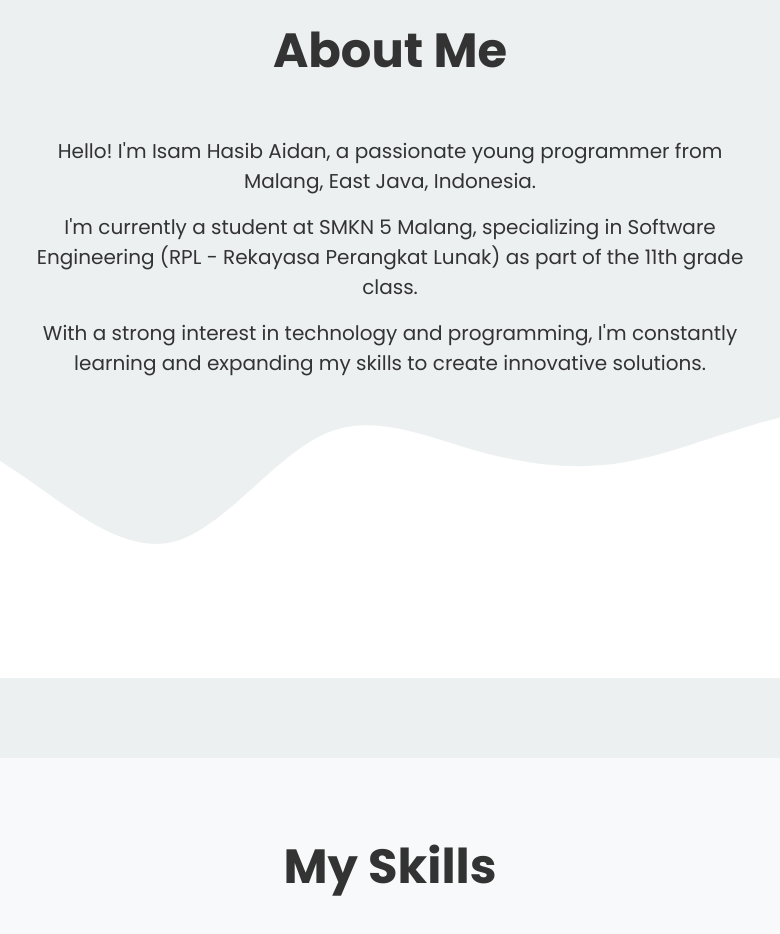
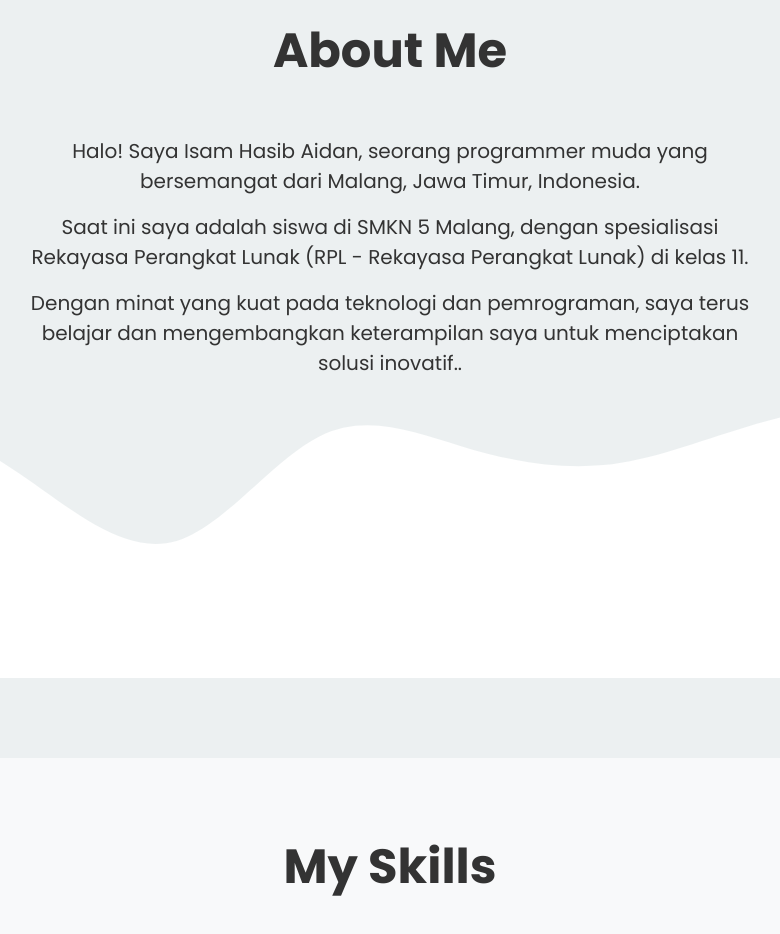
Before and after one commit to ambacong/pak-fandik.github.io, a plain HTML site: page index.html in a window 1280 px wide. Shown: the part 960-1894 px from the top of the page, without its empty margins (250-1030 px from the left). Drawn offline with nearby package versions, Linux system fonts and the light colour scheme.

Commit message:
Add files via upload

```diff
--- a/index.html
+++ b/index.html
@@ -329,9 +329,9 @@
         </div>
         <div class="row justify-content-center fs-5">
           <div class="col-md-8 text-center" data-aos="fade-up">
-            <p>Hello! I'm Isam Hasib Aidan, a passionate young programmer from Malang, East Java, Indonesia.</p>
-            <p>I'm currently a student at SMKN 5 Malang, specializing in Software Engineering (RPL - Rekayasa Perangkat Lunak) as part of the 11th grade class.</p>
-            <p>With a strong interest in technology and programming, I'm constantly learning and expanding my skills to create innovative solutions.</p>
+            <p>Halo! Saya Isam Hasib Aidan, seorang programmer muda yang bersemangat dari Malang, Jawa Timur, Indonesia.</p>
+            <p>Saat ini saya adalah siswa di SMKN 5 Malang, dengan spesialisasi Rekayasa Perangkat Lunak (RPL - Rekayasa Perangkat Lunak) di kelas 11.</p>
+            <p>Dengan minat yang kuat pada teknologi dan pemrograman, saya terus belajar dan mengembangkan keterampilan saya untuk menciptakan solusi inovatif..</p>
           </div>
         </div>
       </div>
```
